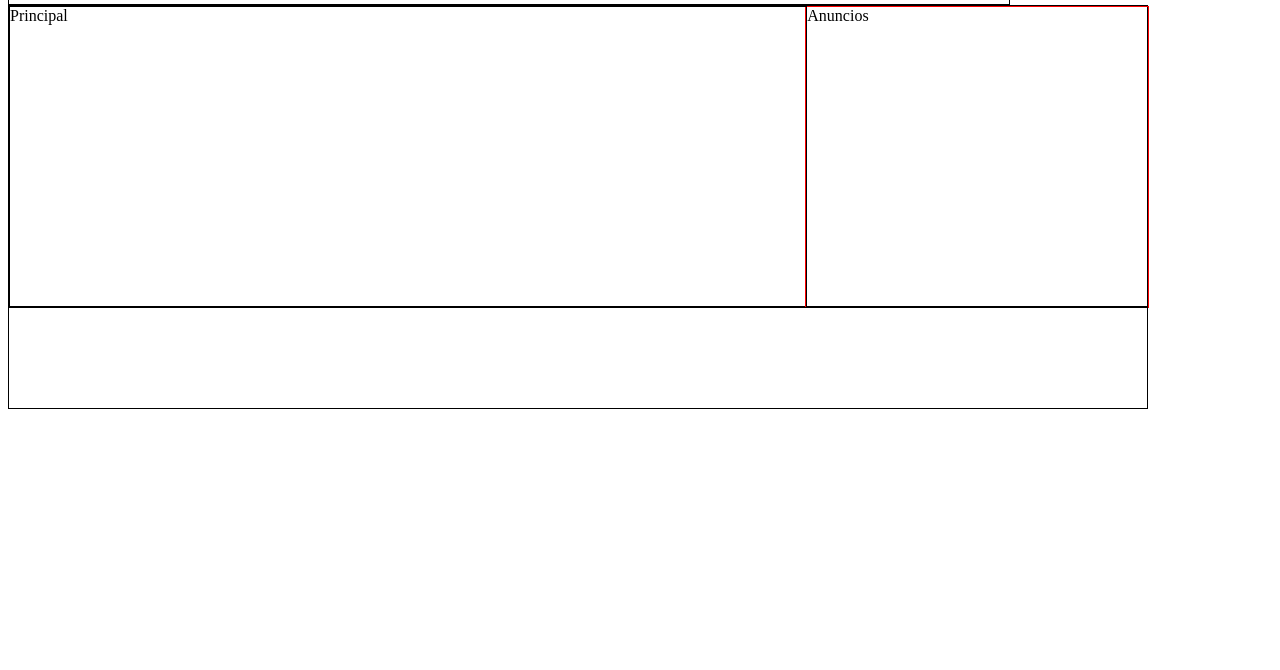
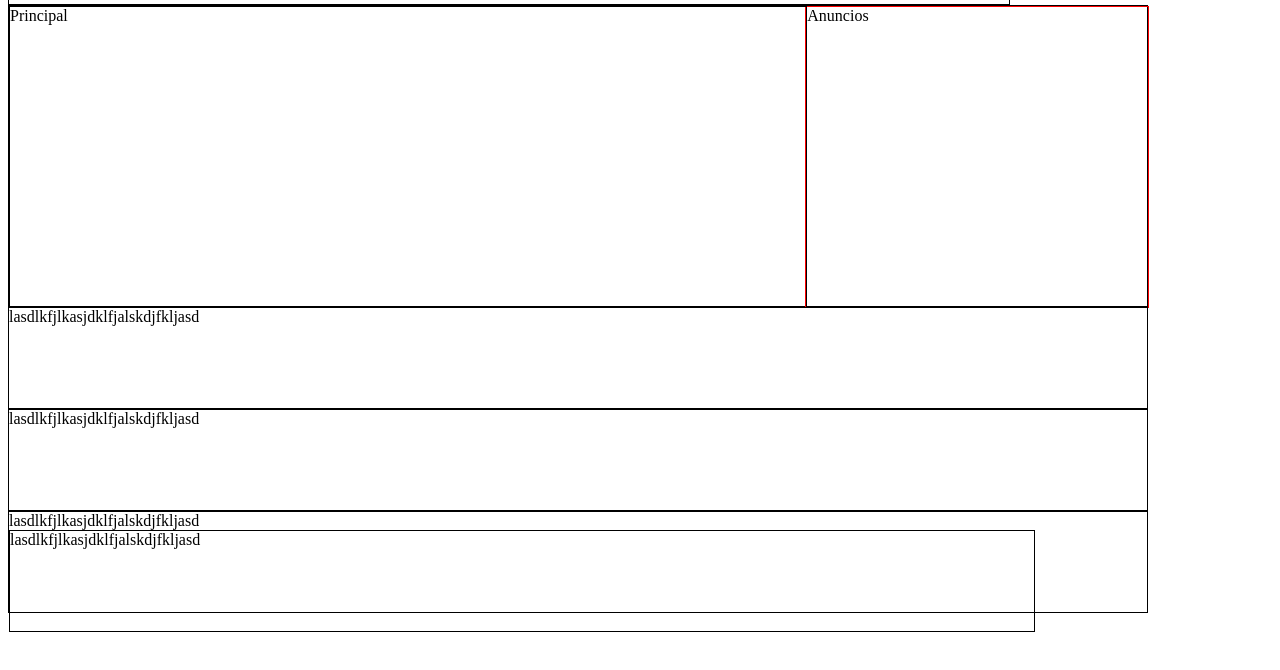
Before and after one commit to migbar89/ProgramacionOrientadaWeb, a plain HTML site: page Clase 25-06-2022/index.html in a window 1280 px wide. Shown: the part 96-766 px from the top of the page. Drawn offline with Linux system fonts and the light colour scheme.

Commit message:
commit rama 1

```diff
--- a/Clase 25-06-2022/index.html
+++ b/Clase 25-06-2022/index.html
@@ -32,8 +32,20 @@
     </div>
   </div>
   <div class="footer">
+lasdlkfjlkasjdklfjalskdjfkljasd
+  </div>
 
-  </div>
+  <div class="footer">
+    lasdlkfjlkasjdklfjalskdjfkljasd
+      </div>
+      <div class="footer">
+        lasdlkfjlkasjdklfjalskdjfkljasd
+
+
+        <div class="footer">
+          lasdlkfjlkasjdklfjalskdjfkljasd
+            </div>
+          </div>
 
 </body>
 </html>
```
